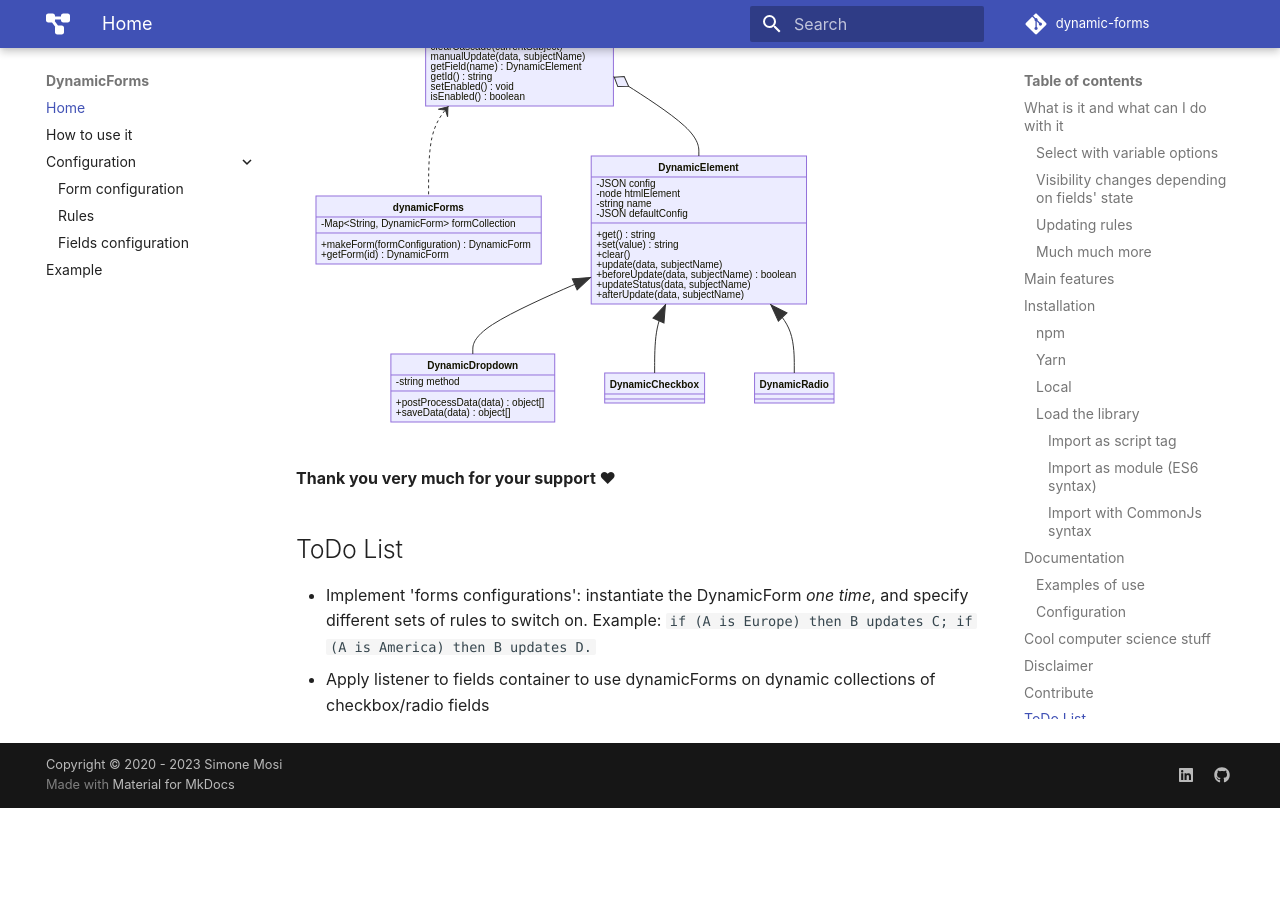
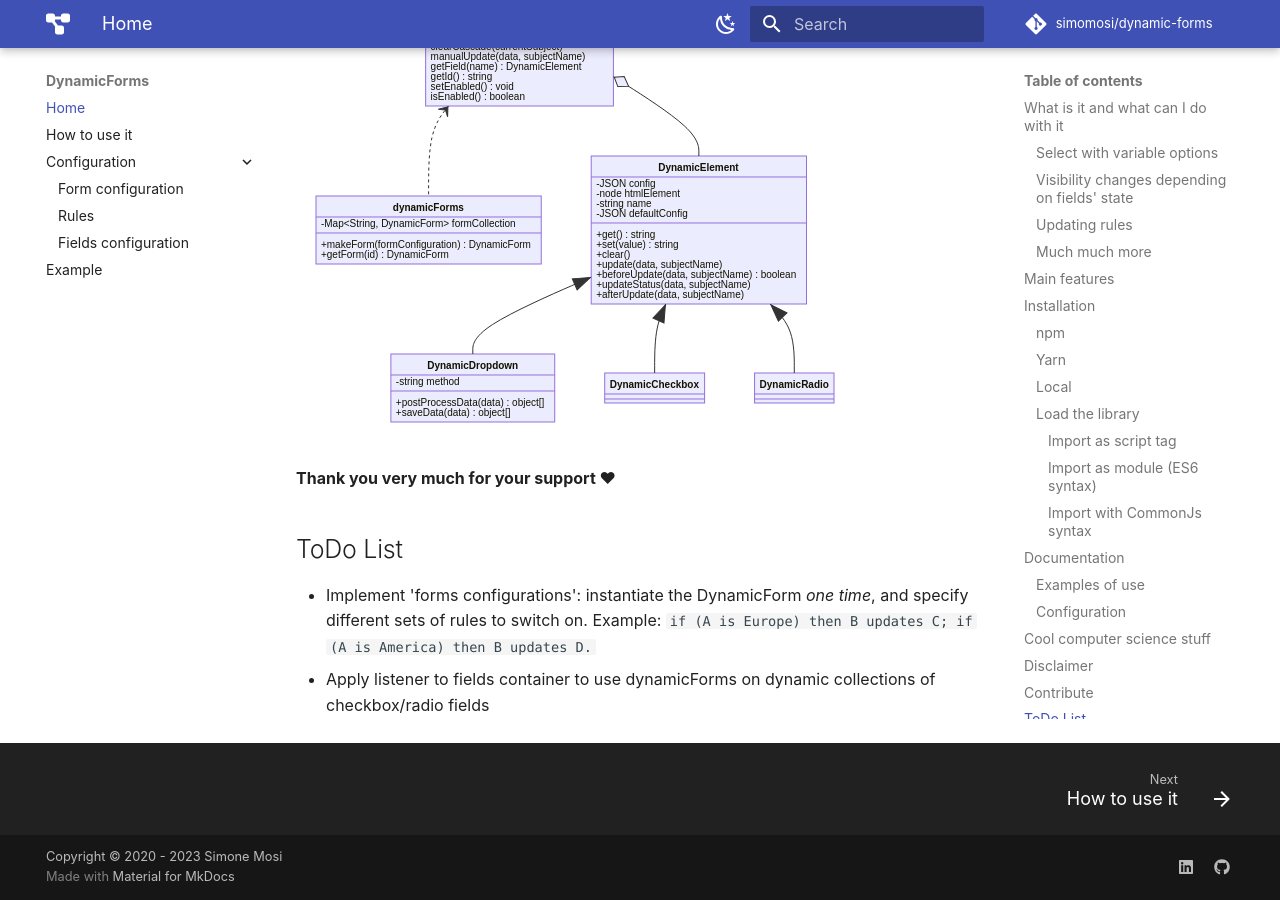
Before and after one commit to simomosi/dynamic-forms, an MkDocs documentation site: the page built from docs/README.md, in a window 1280 px wide and 900 px high, scrolled down 4455 px. Built offline with MkDocs 1.6.1 and Material for MkDocs 9.7.7, drawn with Linux system fonts in a browser that asks for light colours; comment, search, counter and statistics services are not loaded; before the commit the page ends 5263 px from its top, so only the background shows below that.

Commit message:
Updated mkdocs config with a lot of new plugins

```diff
--- a/mkdocs.yml
+++ b/mkdocs.yml
@@ -1,10 +1,11 @@
 site_name: DynamicForms
-#site_url: xxx
+site_url: https://simomosi.github.io/dynamic-forms/
 repo_url: https://github.com/simomosi/dynamic-forms
-repo_name: dynamic-forms
-edit_uri: tree/main/docs
+repo_name: simomosi/dynamic-forms
+edit_uri: edit/dev/docs
 site_description: DynamicForms is a javascript library that handles all the interaction in forms with dynamic content in an easy and fast way.
 site_author: simomosi
+
 nav:
   - Home: README.md
   - How to use it: dynamic-forms-module.md
@@ -14,30 +15,57 @@
     - Fields configuration: configurations/field-configuration.md
   - Example: examples/minimal-example.md
 markdown_extensions:
-    - toc:
-        permalink: '#'
-    - pymdownx.highlight:
-        linenums: true
-        linenums_style: pymdownx.inline
-    - pymdownx.superfences
+  - toc:
+      permalink: '#'
+  - attr_list
+  - pymdownx.superfences:
+      custom_fences:
+        - name: mermaid
+          class: mermaid
+          format: !!python/name:pymdownx.superfences.fence_code_format
+  - pymdownx.tabbed:
+      alternate_style: true
+  - pymdownx.highlight:
+      linenums: true
+      linenums_style: pymdownx.inline
+  - def_list
+  - pymdownx.tasklist:
+      custom_checkbox: true
+
 theme:
   name: material
   palette:
-    scheme: default
+    # Palette toggle for light mode
+    - media: "(prefers-color-scheme: light)"
+      scheme: default
+      toggle:
+        icon: material/weather-night
+        name: Switch to dark mode
+    # Palette toggle for dark mode
+    - media: "(prefers-color-scheme: dark)"
+      scheme: slate
+      toggle:
+        icon: material/weather-sunny
+        name: Switch to light mode
   font: false
   language: en
   icon:
     logo: fontawesome/solid/diagram-project
-    #favicon: imgs/project-diagram-solid.svg
   features:
-    - navigation.instant
-    - navigation.expand
-    #- navigation.tabs
+    - navigation.instant # Async page content load
+    - navigation.expand # Expand sections on sidebar
+    - navigation.top # Back to top button
+    - navigation.footer # Prev and Next buttons in footer
+    - search.suggest # Suggest next word
+    - search.highlight # Highlight searched result in document
+    - content.action.edit # Edit doc src button
+    - content.code.copy # Copy src code button
   shortcuts:
     help: 191    # ?
     next: 78     # n
     previous: 80 # p
     search: 83   # s
+
 extra:
   social:
     - icon: fontawesome/brands/linkedin
@@ -45,3 +73,8 @@
     - icon: fontawesome/brands/github
       link: https://github.com/simomosi
 copyright: Copyright &copy; 2020 - 2023 Simone Mosi
+strict: true
+
+plugins:
+  - search
+  - social
```
